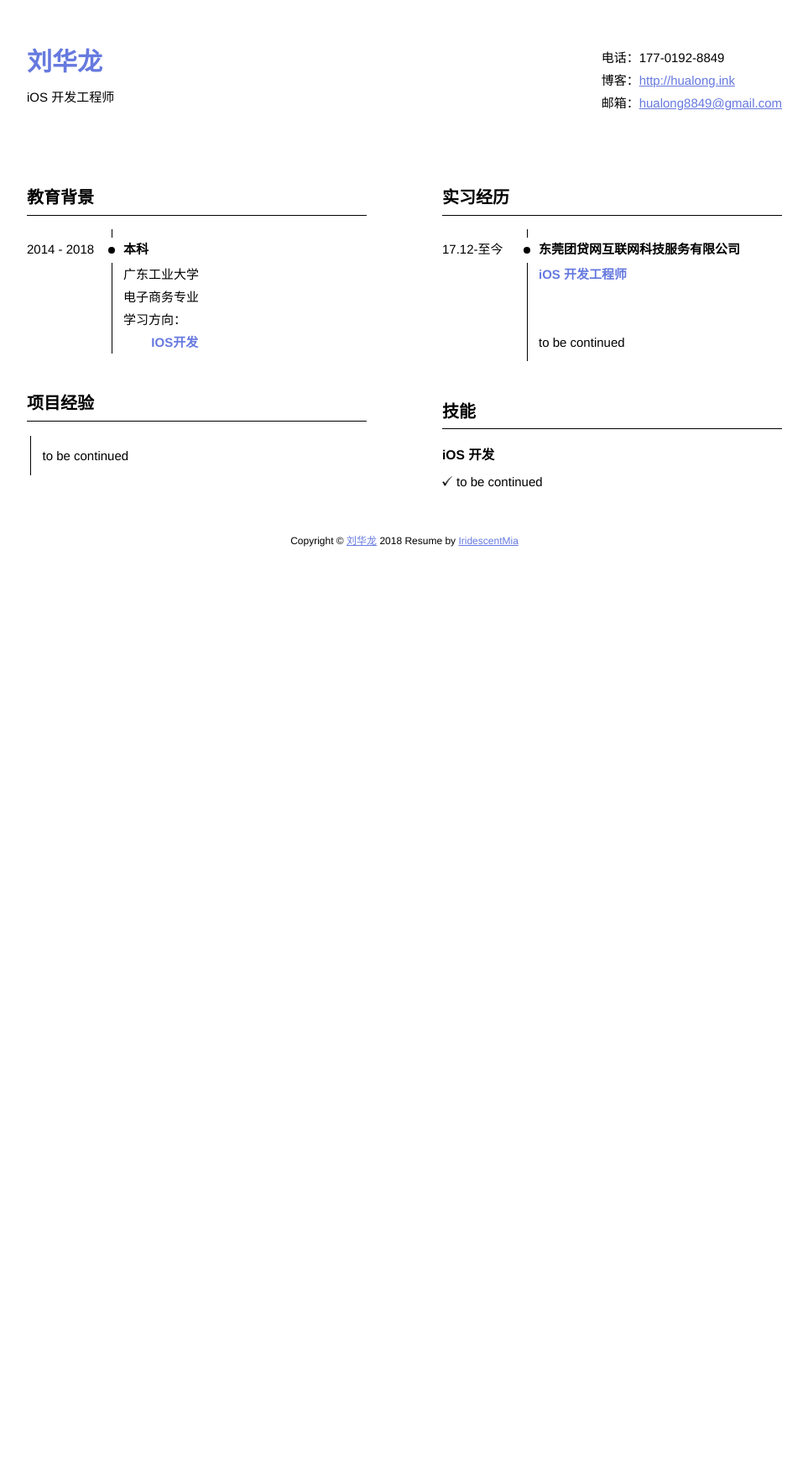
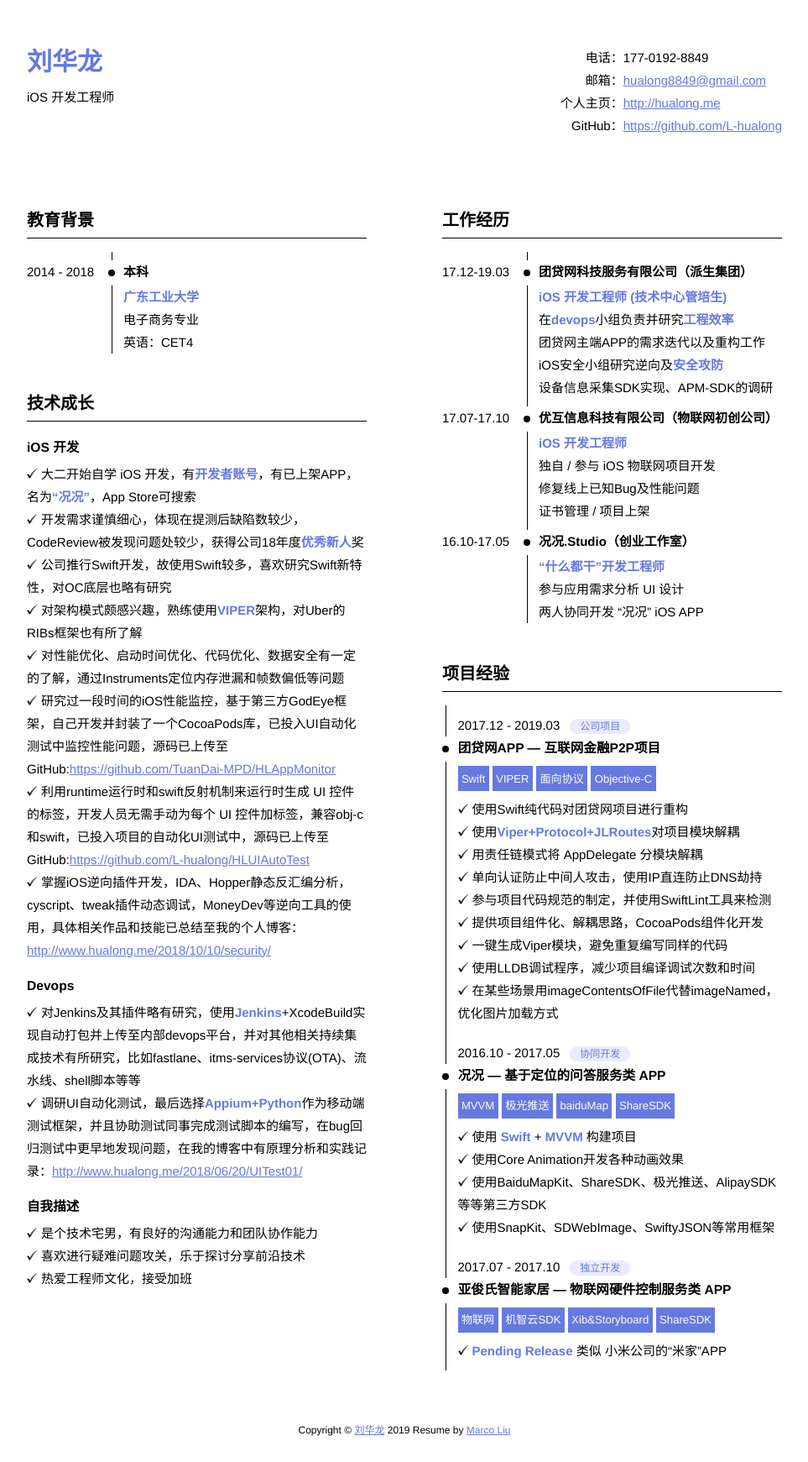
Before and after one commit to L-hualong/L-hualong.github.io, a Jekyll site: the page resume/index.html, which Jekyll copies as it is, in a window 1280 px wide. Shown: the whole page at 84% size, without its empty margins (158-1121 px from the left). Built offline with Jekyll 4.4.1, drawn with Linux system fonts in a browser that asks for light colours; before the commit the page ends 900 px from its top, so only the background shows below that.

Commit message:
个人简历更新

```diff
--- a/resume/index.html
+++ b/resume/index.html
@@ -15,14 +15,14 @@
             <header>
                 <section class="title">
                     <h1>刘华龙</h1>
-                    <p>iOS 开发工程师</p>
+                    <p class="title">iOS 开发工程师</p>
                 </section>
                 <address>
                     <ul class="contact">
                         <li><span>电话：</span>177-0192-8849</li>
-                        <li><span>博客：</span><a href="http://www.hualong.ink">http://hualong.ink</a></li>
                         <li><span>邮箱：</span><a href="mailto:hualong8849@gmail.com">hualong8849@gmail.com</a></li>
-                        <!-- <li><span>Github：</span><a href="https://github.com/errnull/">https://github.com/errnull</a></li> -->
+                        <li><span>个人主页：</span><a href="http://www.hualong.me">http://hualong.me</a></li>
+                        <li><span>GitHub：</span><a href="https://github.com/L-hualong">https://github.com/L-hualong</a></li>
                         <li><span></span></li>
                     </ul>
                 </address>
@@ -36,170 +36,137 @@
                                 <div class="edu-placeholder"></div>
                             </li>
                             <li><span class="edu-year">2014 - 2018</span><span class="edu-circle circle"></span><span class="edu-title">本科</span></li>
-                            <li class="edu-content">广东工业大学
-                                <br>电子商务专业
-                                <br>学习方向：
-                                <br><strong>&nbsp;&nbsp;&nbsp;&nbsp;&nbsp;&nbsp;&nbsp;&nbsp;IOS开发</strong>
+                            <li class="edu-content"><strong>广东工业大学 </strong>
+                                <br >电子商务专业
+                                <br >英语：CET4
                                 <!-- <br><strong>&nbsp;&nbsp;&nbsp;&nbsp;&nbsp;&nbsp;&nbsp;&nbsp;Adobe 插件及脚本开发</strong></li> -->
+                        </ul>
+                    </section>
+
+                    <section class="skill">
+                        <h2>技术成长</h2>
+                        <dl class="skill-item">
+                            <dt>iOS 开发</dt>
+                            <dd>大二开始自学 iOS 开发，有<strong>开发者账号</strong>，有已上架APP，名为<strong>“况况”</strong>，App Store可搜索</dd>
+                            <dd>开发需求谨慎细心，体现在提测后缺陷数较少，CodeReview被发现问题处较少，获得公司18年度<strong>优秀新人</strong>奖</dd>
+                            <dd>公司推行Swift开发，故使用Swift较多，喜欢研究Swift新特性，对OC底层也略有研究</dd>
+                            <dd>对架构模式颇感兴趣，熟练使用<strong>VIPER</strong>架构，对Uber的RIBs框架也有所了解</dd>
+                            <dd>对性能优化、启动时间优化、代码优化、数据安全有一定的了解，通过Instruments定位内存泄漏和帧数偏低等问题</dd>
+                            <dd>研究过一段时间的iOS性能监控，基于第三方GodEye框架，自己开发并封装了一个CocoaPods库，已投入UI自动化测试中监控性能问题，源码已上传至GitHub:<a href="https://github.com/TuanDai-MPD/HLAppMonitor">https://github.com/TuanDai-MPD/HLAppMonitor</a></dd>
+                            <dd>利用runtime运行时和swift反射机制来运行时生成 UI 控件的标签，开发人员无需手动为每个 UI 控件加标签，兼容obj-c和swift，已投入项目的自动化UI测试中，源码已上传至GitHub:<a href="https://github.com/L-hualong/HLUIAutoTest">https://github.com/L-hualong/HLUIAutoTest</a></dd>
+                            <dd>掌握iOS逆向插件开发，IDA、Hopper静态反汇编分析，cyscript、tweak插件动态调试，MoneyDev等逆向工具的使用，具体相关作品和技能已总结至我的个人博客：<a href="http://www.hualong.me/2018/10/10/security/">http://www.hualong.me/2018/10/10/security/</a></dd>
+                        </dl>
+                        <dl class="skill-item">
+                            <dt>Devops</dt>
+                            <dd>对Jenkins及其插件略有研究，使用<strong>Jenkins</strong>+XcodeBuild实现自动打包并上传至内部devops平台，并对其他相关持续集成技术有所研究，比如fastlane、itms-services协议(OTA)、流水线、shell脚本等等</dd>
+                            <dd>调研UI自动化测试，最后选择<strong>Appium+Python</strong>作为移动端测试框架，并且协助测试同事完成测试脚本的编写，在bug回归测试中更早地发现问题，在我的博客中有原理分析和实践记录：<a href="http://www.hualong.me/2018/06/20/UITest01/">http://www.hualong.me/2018/06/20/UITest01/</a></dd>
+                        </dl>
+                        <dl class="skill-item">
+                            <dt>自我描述</dt>
+                            <dd>是个技术宅男，有良好的沟通能力和团队协作能力</dd>
+                            <dd>喜欢进行疑难问题攻关，乐于探讨分享前沿技术</dd>
+                            <dd>热爱工程师文化，接受加班</dd>
+                        </dl>
+                    </section>
+                </article>
+                <article>
+                    <section class="education">
+                        <h2>工作经历</h2>
+                        <ul>
+                            <li>
+                                <div class="edu-placeholder"></div>
+                            </li>
+                            <li><span class="edu-year">17.12-19.03</span><span class="edu-circle circle"></span><span class="edu-title">团贷网科技服务有限公司（派生集团）</span></li>
+                            <li class="edu-content">
+                                <strong>iOS 开发工程师 (技术中心管培生)</strong>
+                                <br>在<strong>devops</strong>小组负责并研究<strong>工程效率</strong>
+                                <br>团贷网主端APP的需求迭代以及重构工作
+                                <br>iOS安全小组研究逆向及<strong>安全攻防</strong>
+                                <br>设备信息采集SDK实现、APM-SDK的调研
+                            <li>
+                                <div class="edu-placeholder"></div>
+                            </li>
+                            <li><span class="edu-year">17.07-17.10</span><span class="edu-circle circle"></span><span class="edu-title">优互信息科技有限公司（物联网初创公司）</span></li>
+                            <li class="edu-content">
+                                <strong>iOS 开发工程师</strong>
+                                <br>独自 / 参与 iOS 物联网项目开发
+                                <br>修复线上已知Bug及性能问题
+                                <br>证书管理 / 项目上架
+                            <li>
+                                <div class="edu-placeholder"></div>
+                            </li>
+                            <li><span class="edu-year">16.10-17.05</span><span class="edu-circle circle"></span><span class="edu-title">况况.Studio（创业工作室）</span></li>
+                            <li class="edu-content">
+                                <strong>“什么都干”开发工程师</strong>
+                                <br>参与应用需求分析 UI 设计
+                                <br>两人协同开发 “况况” iOS APP
                         </ul>
                     </section>
                     <section class="project">
                         <h2>项目经验</h2>
                         <ul>
-                            <!-- <li>
+                            <li>
                                 <dl>
-                                    <dd>2017.4 - 2017.6<span>团队项目</span></dd>
-                                    <dt><span class="circle"></span>SVGAConverter — Adobe CEP 扩展</dt>
-                                    <dd><span class="key-point">Web</span>
-                                        <span class="key-point">ES6</span>
-                                        <span class="key-point">Node.js</span>
-                                        <span class="key-point">ExtendScript</span>
+                                    <dd>2017.12 - 2019.03<span>公司项目</span></dd>
+                                    <dt><span class="circle"></span>团贷网APP — 互联网金融P2P项目</dt>
+                                    <dd><span class="key-point">Swift</span>
+                                        <span class="key-point">VIPER</span>
+                                        <span class="key-point">面向协议</span>
+                                        <span class="key-point">Objective-C</span>
                                     <dd>
                                         <ul>
-                                            <li>调用 <strong>Node.js</strong> 和 <strong>ExtendScript API</strong> 拓展 Adobe 应用的本地 Web (html + css + js ) 项目</li>
-                                            <li> 帮助设计师在 <strong>After Effects</strong> / <strong>Animate</strong> 上一键完成 源文件 – SVGA 动画文件的转换</li>
-                                            <li>独立完成 UI 界面设计、布局样式实现和 Loading 动画效果以及转换计算除外的其他功能</li>
-                                            <li>项目 Github 开源 迭代 并且已投入生产环境</li>
+                                            <li>使用Swift纯代码对团贷网项目进行重构</li>
+                                            <li>使用<strong>Viper+Protocol+JLRoutes</strong>对项目模块解耦</li>
+                                            <li>用责任链模式将 AppDelegate 分模块解耦</li>
+                                            <li>单向认证防止中间人攻击，使用IP直连防止DNS劫持</li>
+                                            <li>参与项目代码规范的制定，并使用SwiftLint工具来检测</li>
+                                            <li>提供项目组件化、解耦思路，CocoaPods组件化开发</li>
+                                            <li>一键生成Viper模块，避免重复编写同样的代码</li>
+                                            <li>使用LLDB调试程序，减少项目编译调试次数和时间</li>
+                                    	    <li>在某些场景用imageContentsOfFile代替imageNamed，优化图片加载方式</li>
                                         </ul>
                                     </dd>
                                 </dl>
-                            </li> -->
-                            <!-- <li>
+                            </li>
+                            <li>
                                 <dl>
-                                    <dd>2016.5 - 2016.12<span>独立开发</span></dd>
-                                    <dt><span class="circle"></span>TuiJi — 热点图文资讯社交 APP</dt>
+                                    <dd>2016.10 - 2017.05<span>协同开发</span></dd>
+                                    <dt><span class="circle"></span>况况 — 基于定位的问答服务类 APP</dt>
                                     <dd><span class="key-point">MVVM</span>
-                                        <span class="key-point">NIM SDK</span>
-                                        <span class="key-point">Realm</span>
-                                        <span class="key-point">GPUImage</span>
+                                        <span class="key-point">极光推送</span>
+                                        <span class="key-point">baiduMap</span>
+                                        <span class="key-point">ShareSDK</span>
                                     <dd>
                                         <ul>
-                                            <li>使用 <strong>MVC</strong> && <strong>MVVM (RAC)</strong> 构建项目</li>
-                                            <li>使用 <strong>Realm</strong> + <strong>SDWebImage</strong> 及其沙盒模型管理全局资源缓存</li>
-                                            <li>使用网易云信 SDK 再封装 IM 系统</li>
-                                            <li>使用 <strong>GPUImage</strong> 生成各种效果</li>
-                                            <li><strong>Pending Release</strong> 类似 Instagram + 微信聊天</li>
+                                            <li>使用 <strong>Swift</strong> + <strong>MVVM</strong> 构建项目</li>
+                                            <li>使用Core Animation开发各种动画效果</li>
+                                            <li>使用BaiduMapKit、ShareSDK、极光推送、AlipaySDK等等第三方SDK</li>
+                                            <li>使用SnapKit、SDWebImage、SwiftyJSON等常用框架</li>
                                         </ul>
                                     </dd>
                                 </dl>
-                            </li> -->
-                            <!-- <li>
+                            </li>
+                            <li>
                                 <dl>
-                                    <dd>2016.2 - 2016.3<span>独立开发</span></dd>
-                                    <dt><span class="circle"></span>詹瞻微博 — 仿微博 APP</dt>
-                                    <dd><span class="key-point">Pods</span>
-                                        <span class="key-point">AFN</span>
-                                        <span class="key-point">SDWebImage</span>
-                                        <span class="key-point">weiboSDK</span>
+                                    <dd>2017.07 - 2017.10<span>独立开发</span></dd>
+                                    <dt><span class="circle"></span>亚俊氏智能家居 — 物联网硬件控制服务类 APP</dt>
+                                    <dd><span class="key-point">物联网</span>
+                                        <span class="key-point">机智云SDK</span>
+                                        <span class="key-point">Xib&Storyboard</span>
+                                        <span class="key-point">ShareSDK</span>
                                     <dd>
                                         <ul>
-                                            <li>使用 <strong>CocoaPodas</strong> 集成管理各种第三方库</li>
-                                            <li>再封装使用 <strong>AFN</strong> 通过新浪第三方API获取数据实现微博数据 展示 / 收发 / 评论 / 点赞 等功能</li>
-                                            <li>使用 <strong>SDWebImage</strong> 加载图片 项目结构清晰</li>
+                                            <li><strong>Pending Release</strong> 类似 小米公司的“米家”APP</li>
                                         </ul>
                                     </dd>
-                                </dl>
-                            </li> -->
-                            <li>
-                                <dl>
-                                    <dd>to be continued</dd>
                                 </dl>
                             </li>
                         </ul>
                     </section>
                 </article>
-                <article>
-                    <section class="education">
-                        <h2>实习经历</h2>
-                        <!-- <ul>
-                            <li>
-                                <div class="edu-placeholder"></div>
-                            </li>
-                            <li><span class="edu-year">16.05-16.12</span><span class="edu-circle circle"></span><span class="edu-title">TuiJi.Studio</span></li>
-                            <li class="edu-content">
-                                <strong>iOS 开发工程师</strong>
-                                <br>独立开发 TuiJi iOS App
-                                <br>参与应用需求分析 UI 设计
-                                <br>联合创立工作室
-
-                            <li>
-                                <div class="edu-placeholder"></div>
-                            </li>
-                            <li><span class="edu-year">17.02-17.04</span><span class="edu-circle circle"></span><span class="edu-title">Hbox.Co,.Ltd</span></li>
-                            <li class="edu-content">
-                                <strong>iOS 开发实习生</strong>
-                                <br>独自 / 参与 iOS 外包项目开发
-                                <br>证书管理 / 项目上架
-                            <li>
-                                <div class="edu-placeholder"></div>
-                            </li>
-                            <li><span class="edu-year">17.04-17.08</span><span class="edu-circle circle"></span><span class="edu-title">YY.Inc -- UED中心</span></li>
-                            <li class="edu-content">
-                                <strong>“什么都干”开发实习生</strong>
-                                <br>协助维护SVGA动画框架(iOS Android)
-                                <br>完成 <strong>SVGAConverter</strong> 转换器开发
-                                <br>参与公司 RN 项目细节修改
-                        </ul> -->
-                        <ul>
-                            <li>
-                                <div class="edu-placeholder"></div>
-                            </li>
-                            <li><span class="edu-year">17.12-至今</span><span class="edu-circle circle"></span><span class="edu-title">东莞团贷网互联网科技服务有限公司</span></li>
-                            <li class="edu-content">
-                                <strong>iOS 开发工程师</strong>
-                                <br>
-                                <br>
-                                <br>to be continued
-                            <li>
-                                <div class="edu-placeholder"></div>
-                            </li>
-                            <!-- <li><span class="edu-year">17.02-17.04</span><span class="edu-circle circle"></span><span class="edu-title">Hbox.Co,.Ltd</span></li>
-                            <li class="edu-content">
-                                <strong>iOS 开发实习生</strong>
-                                <br>独自 / 参与 iOS 外包项目开发
-                                <br>证书管理 / 项目上架
-                            <li>
-                                <div class="edu-placeholder"></div>
-                            </li>
-                            <li><span class="edu-year">17.04-17.08</span><span class="edu-circle circle"></span><span class="edu-title">YY.Inc -- UED中心</span></li>
-                            <li class="edu-content">
-                                <strong>“什么都干”开发实习生</strong>
-                                <br>协助维护SVGA动画框架(iOS Android)
-                                <br>完成 <strong>SVGAConverter</strong> 转换器开发
-                                <br>参与公司 RN 项目细节修改 -->
-                        </ul>
-                    </section>
-                    <section class="skill">
-                        <h2>技能</h2>
-                        <!-- <dl class="skill-item">
-                            <dt>iOS 开发</dt>
-                            <dd>大一开始接触 iOS 开发，有独立开发已上架 APP，有个 人开发者账号，曾担任创业项目<strong>技术合伙人</strong>。</dd>
-                            <dd>熟练掌握 <strong>MVC MVVM</strong> 并对其他设计模式 比如 <strong>MVP VIPER</strong> 有所了解。</dd>
-                            <dd>熟悉面向对象编程思想，对代码优化、数据安全有一定的体会和认知，有架构的思想。</dd>
-                            <dd>熟悉对 <strong>AFN SDWebImage Masonry Realm</strong> 等第三方框架的再封装使用。</dd>
-                        </dl>
-                        <dl class="skill-item">
-                            <dt>前端开发</dt>
-                            <dd>熟悉 <strong>HTML、DIV + CSS、JS</strong> 原生代码。</dd>
-                            <dd>熟悉 <strong>Node.js</strong> 能够用其进行文件处理、数据处理、网络请求等基本操作。</dd>
-                            <dd>熟悉 <strong>React Native</strong> 开发，了解其生命周期、与原生交互<br>参与公司 RN 项目细节修改，能阅读 <strong>Kotlin</strong> 代码。</dd>
-                        </dl>
-                        <dl class="skill-item">
-                            <dt>其他技能</dt>
-                            <dd>能够使用 <strong>Photoshop / After Effects / Animate</strong> 完成 简单的图像处理和动画制作。</dd>
-                            <dd>能够编写 <strong>ExtendScript Adobe</strong> 脚本实现设计师需求。</dd>
-                            <dd>自习能力强，能够翻墙阅读各种英文文档，混迹于 <strong>stackoverflow、Github</strong> 等网站。</dd>
-                            <dd>对 <strong>C++</strong> 算法 <strong>Cocos2d-x</strong> <strong>OpenGL</strong> 有所涉猎。</dd>
-                        </dl> -->
-                        <dl class="skill-item">
-                            <dt>iOS 开发</dt>
-                            <dd>to be continued</dd>
-                        </dl>
-                    </section>
-                </article>
             </article>
         </main>
-        <footer>Copyright © <a href="http://www.hualong.ink">刘华龙</a> 2018 Resume by <a href="https://github.com/IridescentMia">IridescentMia</a></footer>
+        <footer>Copyright © <a href="http://www.hualong.me">刘华龙</a> 2019 Resume by <a href="http://www.hualong.me">Marco Liu</a></footer>
     </div>
 </body>
 
```
